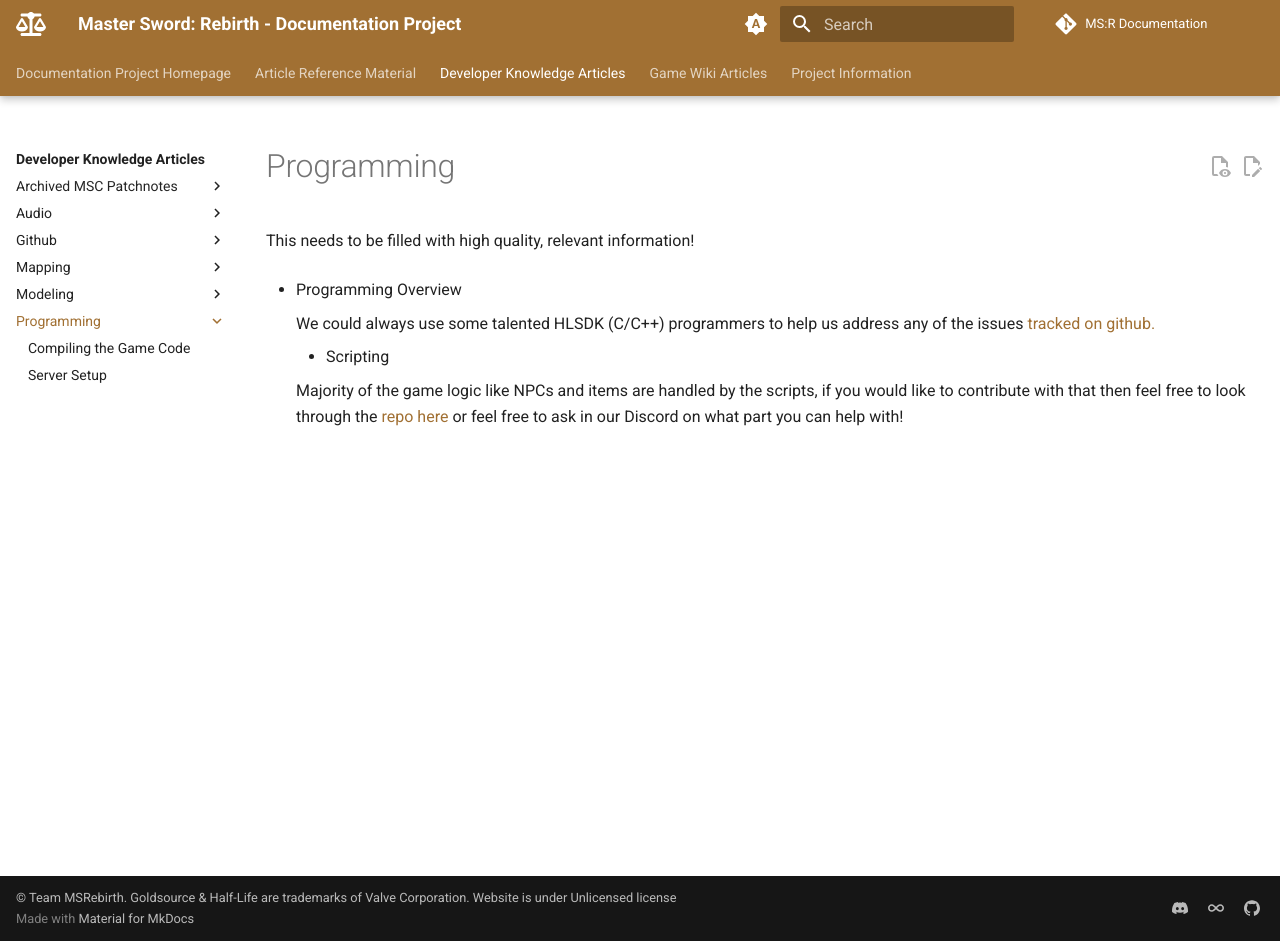
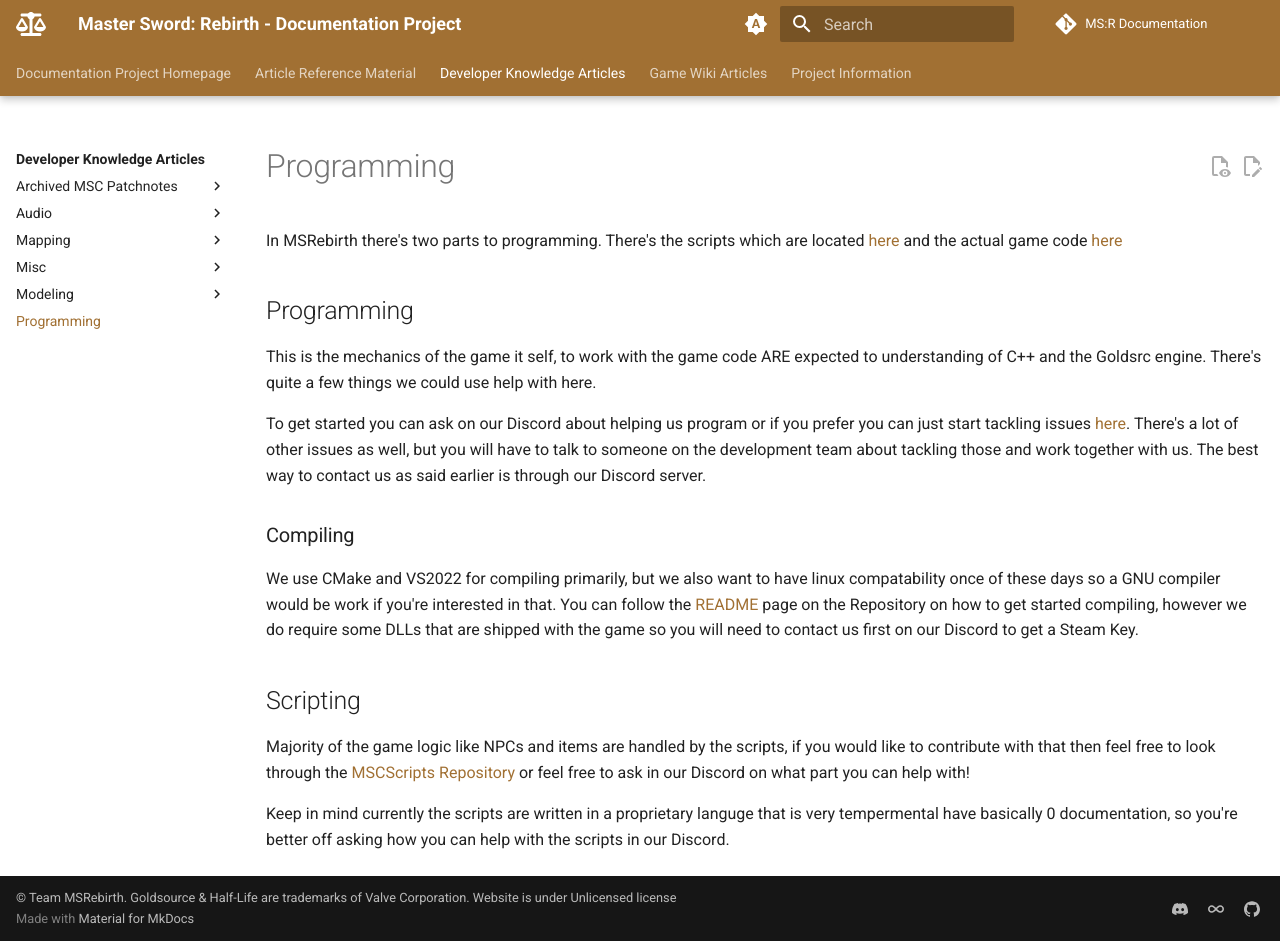
Before and after one commit to Syndel-Birb/msr-documentation, an MkDocs documentation site: the page built from docs/Developer-Knowledge-Articles/programming/index.md, in a window 1280 px wide and 941 px high. Built offline with MkDocs 1.6.1 and Material for MkDocs 9.7.7, drawn with Linux system fonts in a browser that asks for light colours; comment, search, counter and statistics services are not loaded.

Commit message:
sort out some pages and expand programming page

```diff
--- a/docs/Developer-Knowledge-Articles/programming/index.md
+++ b/docs/Developer-Knowledge-Articles/programming/index.md
@@ -1,13 +1,15 @@
 # Programming
+In MSRebirth there's two parts to programming. There's the scripts which are located [here](https://github.com/MSRevive/MSCScripts) and the actual game code [here](https://github.com/MSRevive/MasterSwordRebirth)
 
-This needs to be filled with high quality, relevant information!
+## Programming
+This is the mechanics of the game it self, to work with the game code ARE expected to understanding of C++ and the Goldsrc engine. There's quite a few things we could use help with here.
 
+To get started you can ask on our Discord about helping us program or if you prefer you can just start tackling issues [here](https://github.com/MSRevive/MasterSwordRebirth/labels/good%20first%20issue). There's a lot of other issues as well, but you will have to talk to someone on the development team about tackling those and work together with us. The best way to contact us as said earlier is through our Discord server.
 
+### Compiling
+We use CMake and VS2022 for compiling primarily, but we also want to have linux compatability once of these days so a GNU compiler would be work if you're interested in that. You can follow the [README](https://github.com/MSRevive/MasterSwordRebirth/blob/dev/README.md) page on the Repository on how to get started compiling, however we do require some DLLs that are shipped with the game so you will need to contact us first on our Discord to get a Steam Key.
 
-* Programming Overview
+## Scripting
+Majority of the game logic like NPCs and items are handled by the scripts, if you would like to contribute with that then feel free to look through the [MSCScripts Repository](https://github.com/MSRevive/MSCScripts) or feel free to ask in our Discord on what part you can help with!
 
-    We could always use some talented HLSDK (C/C++) programmers to help us address any of the issues [tracked on github.](https://github.com/MSRevive/MasterSwordRebirth/issues)
-
-    * Scripting
-
-    Majority of the game logic like NPCs and items are handled by the scripts, if you would like to contribute with that then feel free to look through the [repo here](https://github.com/MSRevive/MSCScripts) or feel free to ask in our Discord on what part you can help with!
+Keep in mind currently the scripts are written in a proprietary languge that is very tempermental have basically 0 documentation, so you're better off asking how you can help with the scripts in our Discord.
```
Also changed, not shown: docs/Developer-Knowledge-Articles/programming/compiling.md (deleted, +0 -9 lines), docs/Developer-Knowledge-Articles/misc/github.md (renamed from docs/Developer-Knowledge-Articles/github/index.md), docs/Developer-Knowledge-Articles/misc/server-setup.md (renamed from docs/Developer-Knowledge-Articles/programming/server-setup.md).
